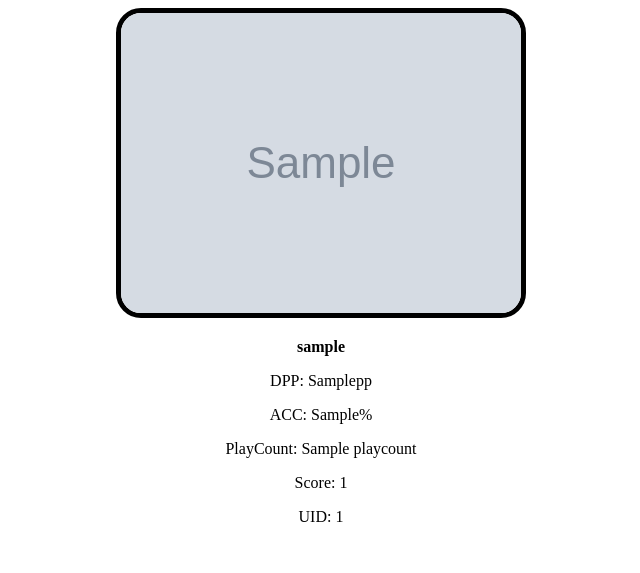
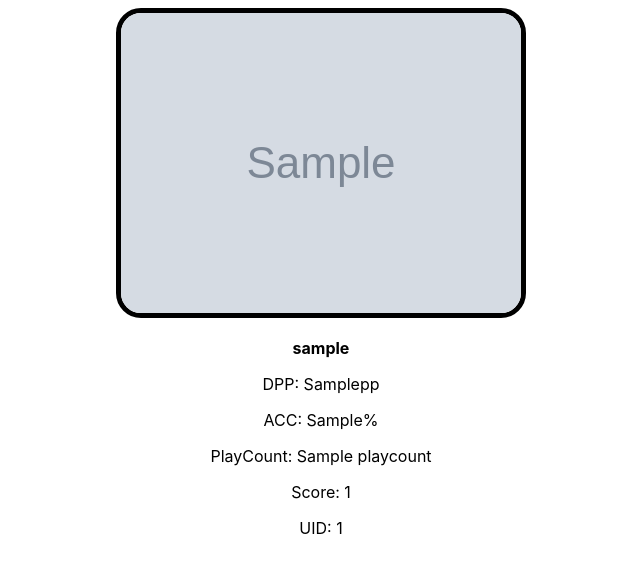
Before and after one commit to el-dasher/droider-web, a Django app: template droider_web/templates/userpage/index.html in a window 1280 px wide. Shown: the top 573 px of the page, without its empty margins (319-959 px from the left). Run offline with Django 3.2, Linux system fonts and the light colour scheme; the template is opened without the code that fills it: most values are stand-ins (such as "Sample title", 1, 10 or a date in 2020); grey boxes marked "Sample" are stand-in pictures; parts of the project's set-up code (start-up, migrations or seed data) failed here and were passed over.

Commit message:
Troquei as fontes

```diff
--- a/droider_web/templates/leaderboard/index.html
+++ b/droider_web/templates/leaderboard/index.html
@@ -19,7 +19,7 @@
         cursor: pointer;
       }
       .player-data {
-        font-family: cursive;
+        font-family: -apple-system, BlinkMacSystemFont, 'Segoe UI', Roboto, Oxygen, Ubuntu, Cantarell, 'Open Sans', 'Helvetica Neue', sans-serif;
         font-size: large;
       }
       body {
--- a/droider_web/templates/userpage/index.html
+++ b/droider_web/templates/userpage/index.html
@@ -11,6 +11,9 @@
         .avatar-img {
             border: 5px solid;
             border-radius: 25px;
+        }
+        p {
+            font-family: -apple-system, BlinkMacSystemFont, 'Segoe UI', Roboto, Oxygen, Ubuntu, Cantarell, 'Open Sans', 'Helvetica Neue', sans-serif;
         }
     </style>
 </head>
```
